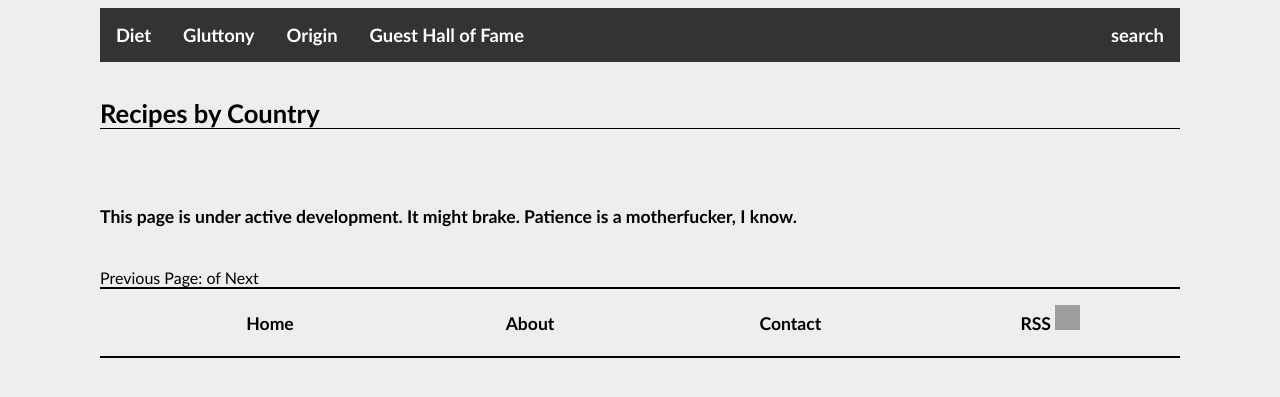
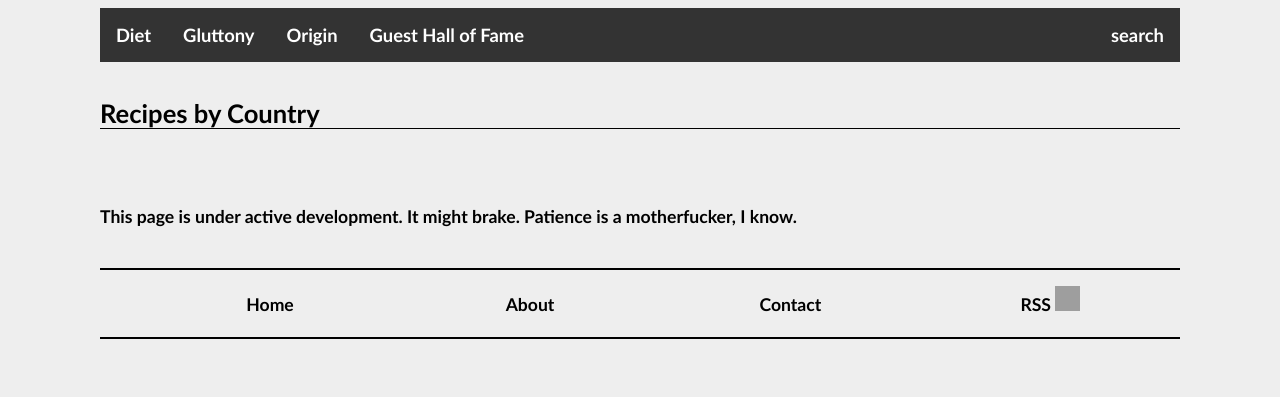
Before and after one commit to gluttonousbear/gluttonousbear.github.io, a Jekyll site: the page built from pages/origin.html, in a window 1280 px wide. Shown: the top 397 px of the page. Built offline with Jekyll 4.4.1, drawn with Linux system fonts in a browser that asks for light colours; grey boxes are pictures that could not be loaded.

Commit message:
Update origin.html

```diff
--- a/pages/origin.html
+++ b/pages/origin.html
@@ -1,70 +1,7 @@
 ---
 layout: category
 title: Recipes by  Country
-paginate: true
 ---
 <h1>{{ page.title }}</h1>
 <br />
 <h6>This page is under active development. It might brake. Patience is a motherfucker, I know.</h6>
-
-<!-- This loops through the paginated posts -->
-{% for post in paginator.posts %}
- {% if post.category == "Test" %}
-	<!-- do nothing -->
-	{% else %}
-		<section class="thumbnail">
-			<code>
-				<a class="thumbnail" href="{{ post.url }}"><img class="thumbnail" src="{{ post.thumbnail }}" alt="thumbnails for posts" />
-					<span class="thumbnail-text" style="
-						background-color:#{{ intarray | sample }}{{ intarray | sample }}{{ chararray | sample }};">
-					{{ post.title }}</span> </a>
-
-			</code>
-		</section>
-	{% endif %}
-{% endfor %}
-
-<!-- Pagination links -->
-<div class="pagination">
-  {% if paginator.previous_page %}
-    <a href="{{ paginator.previous_page_path }}" class="previous">Previous</a>
-  {% else %}
-    <span class="previous">Previous</span>
-  {% endif %}
-  <span class="page_number ">Page: {{ paginator.page }} of {{ paginator.total_pages }}</span>
-  {% if paginator.next_page %}
-    <a href="{{ paginator.next_page_path }}" class="next">Next</a>
-  {% else %}
-    <span class="next ">Next</span>
-  {% endif %}
-</div>
-
-
-
-
-
-{% if paginator.total_pages > 1 %}
-<div class="pagination">
-  {% if paginator.previous_page %}
-    <a href="{{ paginator.previous_page_path | prepend: site.baseurl | replace: '//', '/' }}">&laquo; Prev</a>
-  {% else %}
-    <span>&laquo; Prev</span>
-  {% endif %}
-
-  {% for page in (1..paginator.total_pages) %}
-    {% if page == paginator.page %}
-      <em>{{ page }}</em>
-    {% elsif page == 1 %}
-      <a href="{{ paginator.previous_page_path | prepend: site.baseurl | replace: '//', '/' }}">{{ page }}</a>
-    {% else %}
-      <a href="{{ site.paginate_path | prepend: site.baseurl | replace: '//', '/' | replace: ':num', page }}">{{ page }}</a>
-    {% endif %}
-  {% endfor %}
-
-  {% if paginator.next_page %}
-    <a href="{{ paginator.next_page_path | prepend: site.baseurl | replace: '//', '/' }}">Next &raquo;</a>
-  {% else %}
-    <span>Next &raquo;</span>
-  {% endif %}
-</div>
-{% endif %}
```
